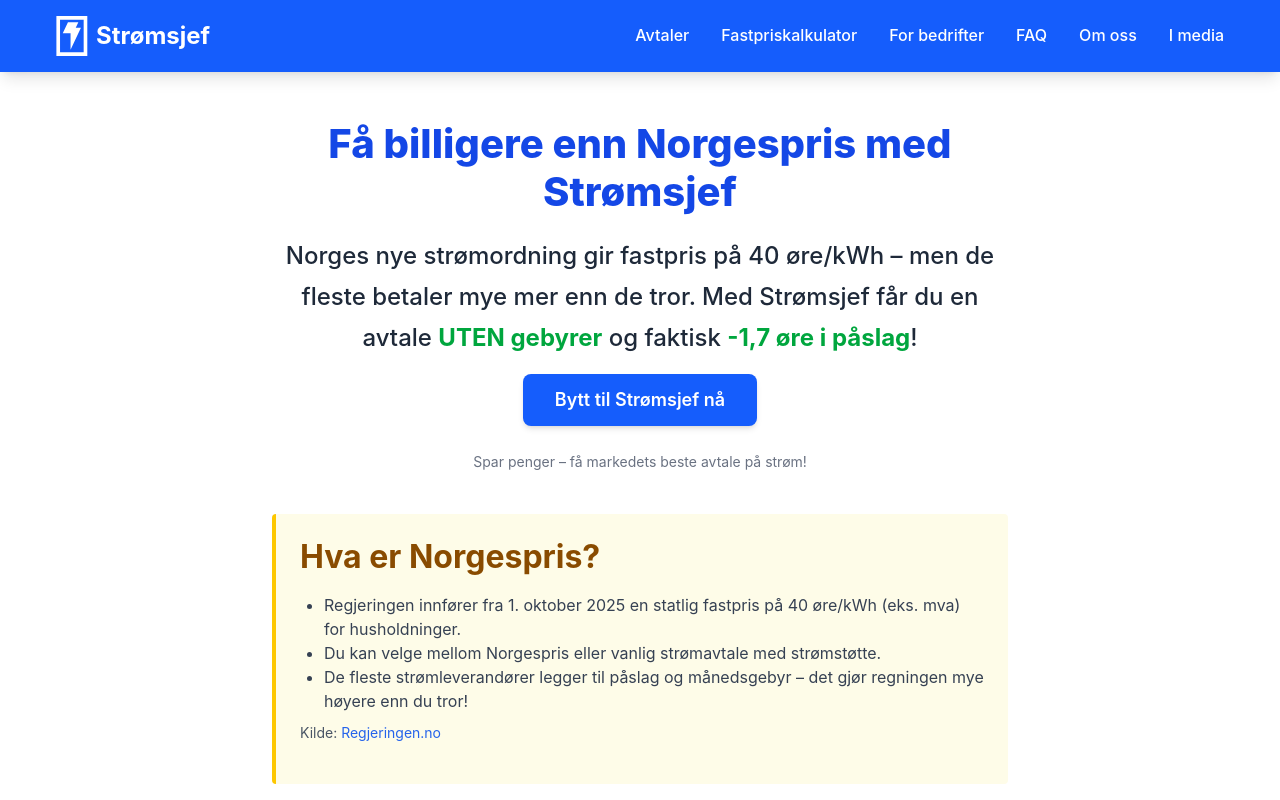
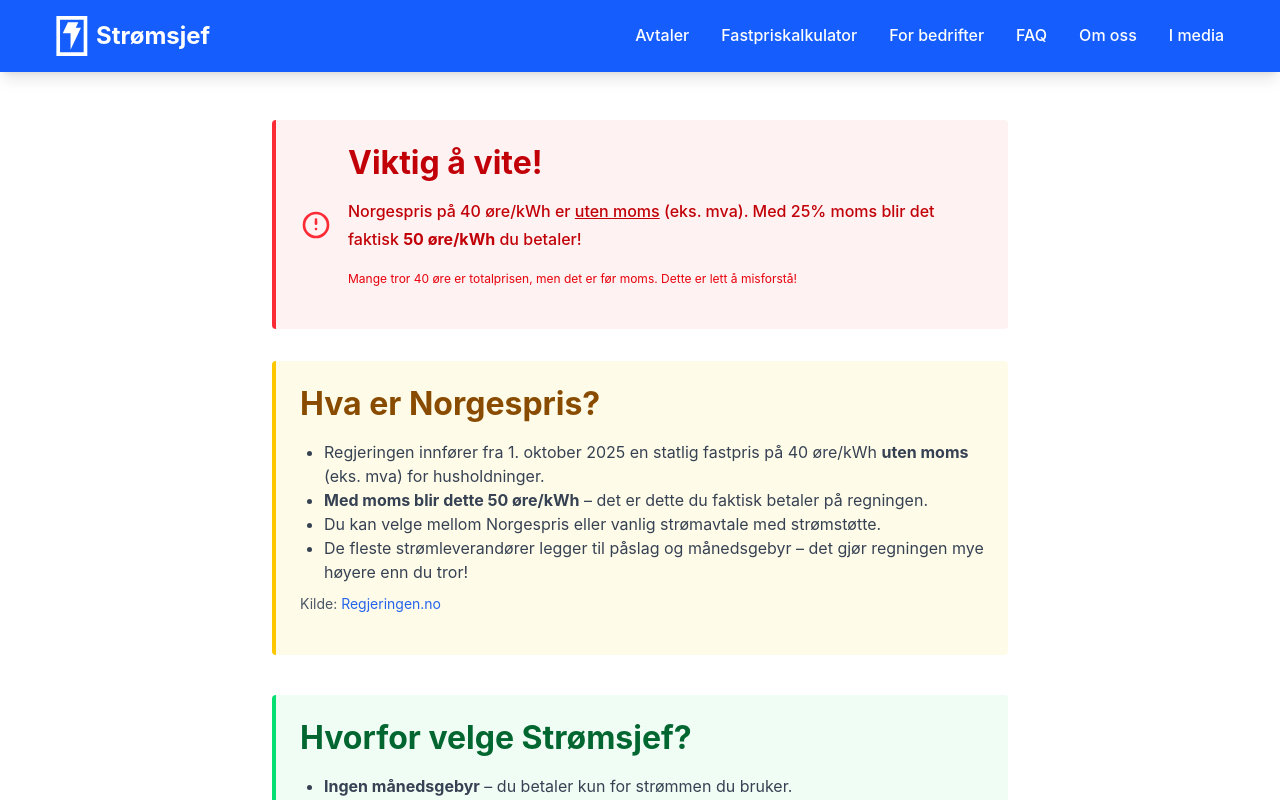
Before and after one commit to hazzler78/stromsjef, a Next.js app: page /norgespris in a window 1280 px wide. Shown: the top 800 px of the page. Built offline with nearby package versions, Linux system fonts and the light colour scheme; no server answers.

Commit message:
Oppdatert: Tydelig advarsel om at Norgespris 40 øre/kWh er ekskl. mva (50 øre/kWh inkl. mva) på landingssiden

```diff
--- a/src/app/norgespris/page.tsx
+++ b/src/app/norgespris/page.tsx
@@ -3,19 +3,20 @@
 export default function NorgesprisLanding() {
   return (
     <div className="max-w-3xl mx-auto py-12 px-4">
-      <section className="mb-10 text-center">
-        <h1 className="text-4xl md:text-5xl font-extrabold text-blue-700 mb-4">Få billigere enn Norgespris med Strømsjef</h1>
-        <p className="text-xl md:text-2xl text-gray-800 mb-6 font-medium">Norges nye strømordning gir fastpris på 40 øre/kWh – men de fleste betaler mye mer enn de tror. Med Strømsjef får du en avtale <span className="font-bold text-green-600">UTEN gebyrer</span> og faktisk <span className="font-bold text-green-600">-1,7 øre i påslag</span>!</p>
-        <div className="flex flex-col md:flex-row gap-4 justify-center mb-6">
-          <Link href="/" className="bg-blue-600 !text-white px-8 py-3 rounded-lg font-semibold hover:bg-blue-700 transition-colors text-lg shadow-md">Bytt til Strømsjef nå</Link>
+      <section className="mb-8 bg-red-50 border-l-4 border-red-500 p-6 rounded flex items-center gap-4">
+        <svg className="w-8 h-8 text-red-500 flex-shrink-0" fill="none" stroke="currentColor" strokeWidth="2" viewBox="0 0 24 24"><path strokeLinecap="round" strokeLinejoin="round" d="M12 9v2m0 4h.01M21 12c0 4.97-4.03 9-9 9s-9-4.03-9-9 4.03-9 9-9 9 4.03 9 9zm-9-4h.01" /></svg>
+        <div>
+          <h2 className="text-lg font-bold text-red-700 mb-1">Viktig å vite!</h2>
+          <p className="text-red-700 font-medium">Norgespris på 40 øre/kWh er <span className="underline">uten moms</span> (eks. mva). Med 25% moms blir det faktisk <span className="font-bold">50 øre/kWh</span> du betaler!</p>
+          <p className="text-xs text-red-600 mt-1">Mange tror 40 øre er totalprisen, men det er før moms. Dette er lett å misforstå!</p>
         </div>
-        <p className="text-gray-500 text-sm">Spar penger – få markedets beste avtale på strøm!</p>
       </section>
 
       <section className="mb-10 bg-yellow-50 border-l-4 border-yellow-400 p-6 rounded">
         <h2 className="text-2xl font-bold mb-2 text-yellow-800">Hva er Norgespris?</h2>
         <ul className="list-disc pl-6 text-gray-700 text-base mb-2">
-          <li>Regjeringen innfører fra 1. oktober 2025 en statlig fastpris på 40 øre/kWh (eks. mva) for husholdninger.</li>
+          <li>Regjeringen innfører fra 1. oktober 2025 en statlig fastpris på 40 øre/kWh <span className="font-bold">uten moms</span> (eks. mva) for husholdninger.</li>
+          <li><span className="font-bold">Med moms blir dette 50 øre/kWh</span> – det er dette du faktisk betaler på regningen.</li>
           <li>Du kan velge mellom Norgespris eller vanlig strømavtale med strømstøtte.</li>
           <li>De fleste strømleverandører legger til påslag og månedsgebyr – det gjør regningen mye høyere enn du tror!</li>
         </ul>
```
